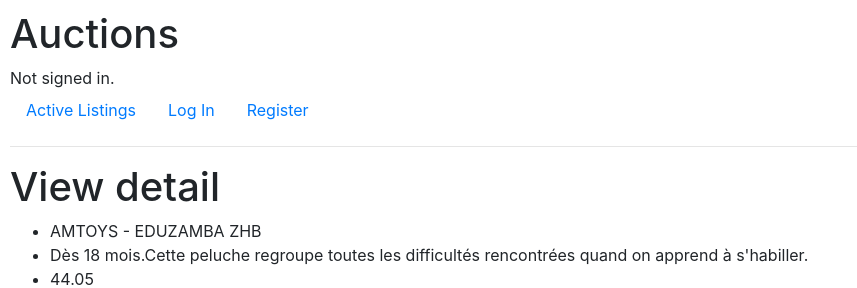
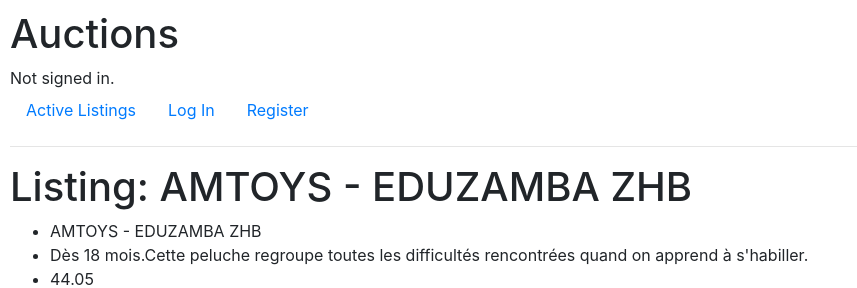
Before and after one commit to achrefabdennebi/commerce, a Django app: page /listings/4 in a window 1280 px wide. Shown: the top 288 px of the page, without its empty margins (0-857 px from the left). Run offline with Django 3.2, Linux system fonts and the light colour scheme; data comes from the database, SQL or seed files in the repository; some libraries are stand-ins or nearby versions.

Commit message:
feat: edit listing detail

```diff
--- a/auctions/templates/auctions/listing_detail.html
+++ b/auctions/templates/auctions/listing_detail.html
@@ -1,7 +1,7 @@
 {% extends "auctions/layout.html" %}
 {% block body %}
 <h1>
-    {{title}}
+    {{title}}: {{listing.title}}
 </h1>
 <ul>
     <li>{{ listing.title }}</li>
@@ -13,5 +13,6 @@
              height="200px"
              alt="{{ listing.title }}">
     </li>
+    <li>{{ listing.category.name }}</li>
 </ul>
 {% endblock %}
--- a/auctions/views.py
+++ b/auctions/views.py
@@ -57,7 +57,7 @@
     listing_detail = AuctionList.objects.get(pk=listing_id)
     print(listing_detail)
     return render(request, "auctions/listing_detail.html", {
-        "title": "View detail",
+        "title": "Listing",
         "listing": listing_detail
     })
 
```
